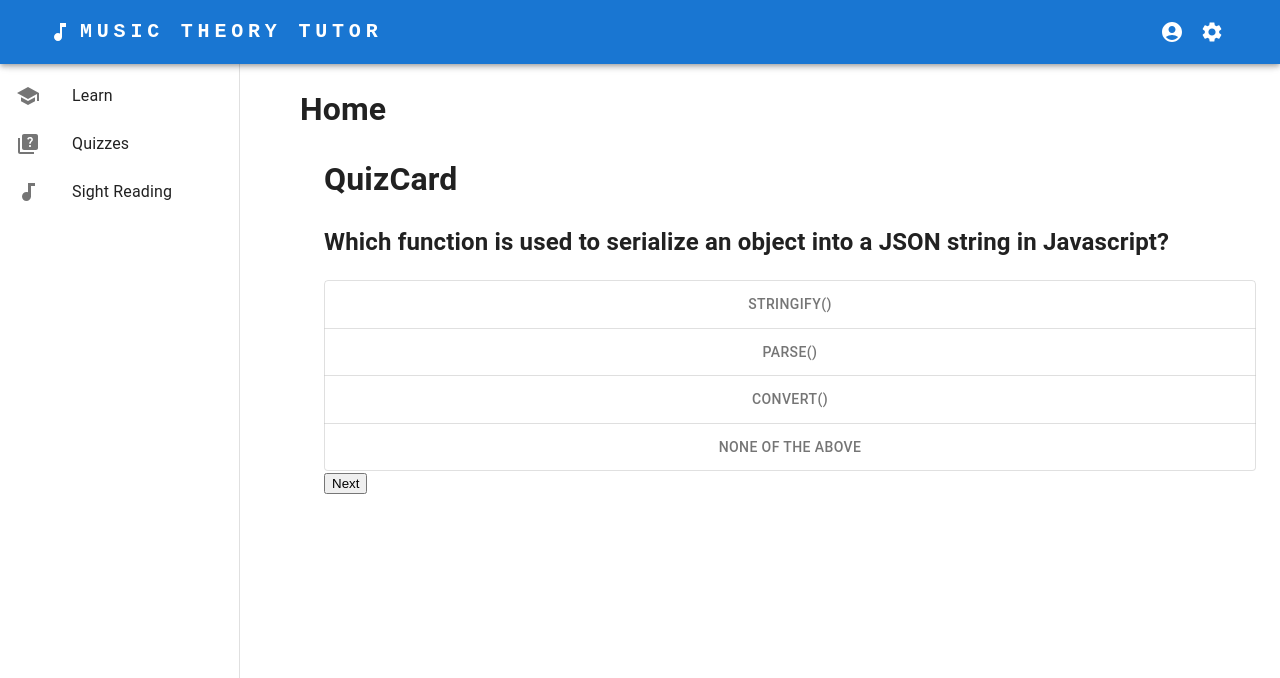
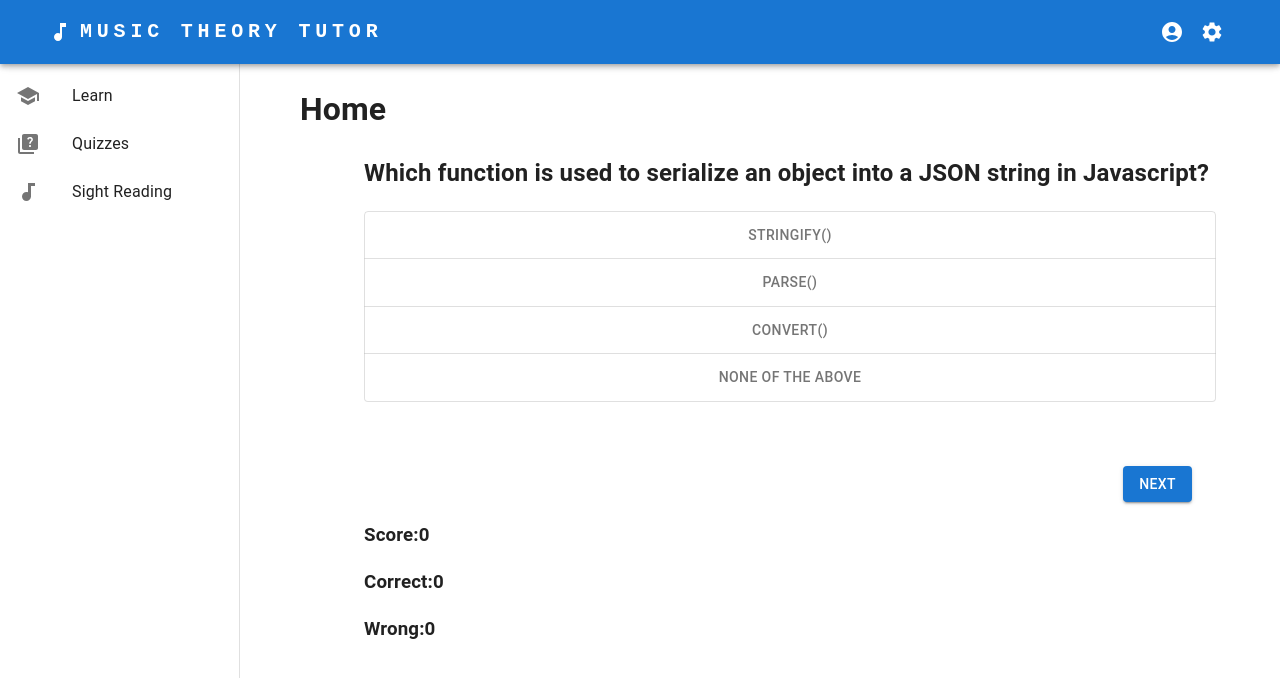
Before and after one commit to Kevin-512/Music-Theory-Tutor, a React (Create React App) app in the folder music-theory-tutor/: page / in a window 1280 px wide. Shown: the top 678 px of the page. Built offline with nearby package versions, Linux system fonts and the light colour scheme.

Commit message:
Working quiz with static data

```diff
--- a/music-theory-tutor/src/component/QuizCard.js
+++ b/music-theory-tutor/src/component/QuizCard.js
@@ -1,5 +1,11 @@
 // Ref https://codevertiser.com/quiz-app-using-reactjs/
-import { Container, ToggleButton, ToggleButtonGroup } from "@mui/material";
+import {
+  Button,
+  Container,
+  ToggleButton,
+  ToggleButtonGroup,
+  Toolbar,
+} from "@mui/material";
 import React, { useState } from "react";
 
 const QuizCard = () => {
@@ -32,30 +38,35 @@ const QuizCard = () => {
     ],
   };
 
-  const [activeQuestion, setActiveQuestion] = useState(0);
-  const [selectedAnswer, setSelectedAnswer] = useState("");
-  const [selectedAnswerIndex, setSelectedAnswerIndex] = useState(null);
-  const [result, setResult] = useState({
-    score: 0,
-    correctAnswers: 0,
-    wrongAnswers: 0,
-  });
-
+  // Called when the next button is pressed
   const onClickNext = () => {
-    setActiveQuestion((prev) => prev + 1);
+    // Checks that an answer has been selected, if it hasn't then nothing happens. Otherwise moves to next question
     setResult((prev) =>
       selectedAnswer
         ? {
             ...prev,
-            score: prev.score + 5,
+            score: prev.score + 1,
             correctAnswers: prev.correctAnswers + 1,
           }
         : { ...prev, wrongAnswers: prev.wrongAnswers + 1 }
     );
+
+    if (selectedAnswerIndex != null) {
+      if (activeQuestion !== questions.length - 1) {
+        setActiveQuestion((prev) => prev + 1);
+        setSelectedAnswerIndex(null);
+      } else {
+        setActiveQuestion(0);
+        setResult({ score: 0, correctAnswers: 0, wrongAnswers: 0 });
+        console.log("Finished");
+      }
+    }
   };
 
+  // Stores whether the selected answer is the correct one or not
   const onAnswerSelected = (answer, index) => {
     setSelectedAnswerIndex(index);
+    console.log(index);
     if (answer === questions[activeQuestion].correctAnswer) {
       setSelectedAnswer(true);
       console.log("right");
@@ -65,17 +76,25 @@ const QuizCard = () => {
     }
   };
 
+  // Refreshes the appearance of the multiple choice question
+  const handleChange = (event, nextView) => {
+    setView(nextView);
+  };
+
+  const [activeQuestion, setActiveQuestion] = useState(0);
+  const [selectedAnswer, setSelectedAnswer] = useState("");
+  const [selectedAnswerIndex, setSelectedAnswerIndex] = useState(null);
+  const [result, setResult] = useState({
+    score: 0,
+    correctAnswers: 0,
+    wrongAnswers: 0,
+  });
   const { questions } = quiz;
   const { question, choices } = questions[activeQuestion];
   const [view, setView] = React.useState("list");
 
-  const handleChange = (event, nextView) => {
-    setView(nextView);
-  };
-
   return (
-    <Container>
-      <h1>QuizCard</h1>
+    <Container maxWidth="md">
       <h2>{question}</h2>
       <ToggleButtonGroup
         fullWidth
@@ -88,14 +107,30 @@ const QuizCard = () => {
           <ToggleButton
             value={index}
             key={answer}
-            // onClick={() => onAnswerSelected(answer, index)}
+            onClick={() => onAnswerSelected(answer, index)}
             // className={selectedAnswerIndex === index ? "selected-answer" : null}
           >
             {answer}
           </ToggleButton>
         ))}
       </ToggleButtonGroup>
-      <button onClick={onClickNext}>Next</button>
+      <Toolbar />
+      <Container style={{ display: "flex", justifyContent: "flex-end" }}>
+        <Button
+          style={{ textAlign: "right" }}
+          variant="contained"
+          onClick={() => {
+            onClickNext();
+            handleChange();
+          }}
+        >
+          Next
+        </Button>
+      </Container>
+
+      <h3>{"Score:" + result.score}</h3>
+      <h3>{"Correct:" + result.correctAnswers}</h3>
+      <h3>{"Wrong:" + result.wrongAnswers}</h3>
     </Container>
   );
 };
```
